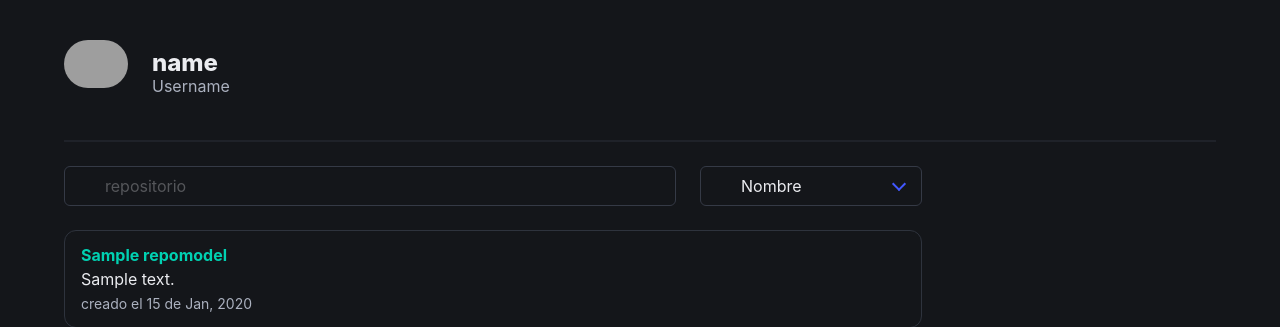
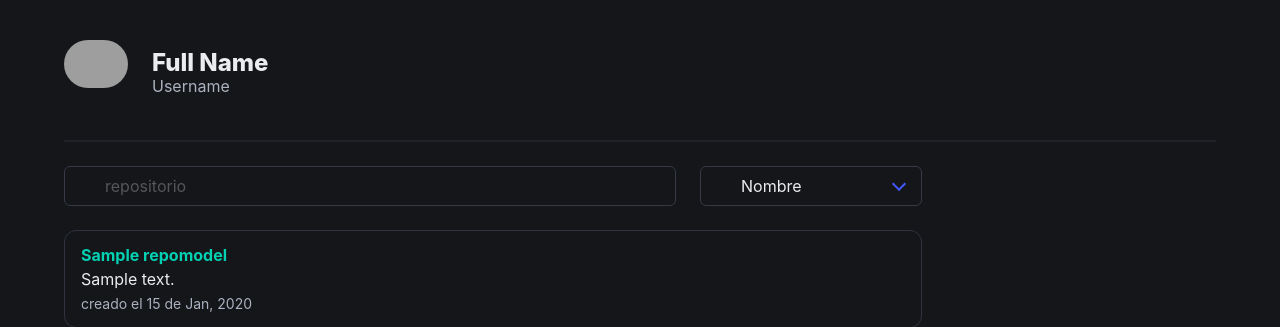
Before and after one commit to EduardoGamboaHernandez/RepoDjango, a Django app: a page that uses server/repository/templates/repository/list-repo.html in a window 1280 px wide. Shown: the part 56-383 px from the top of the page. Run offline with Django 5.2, Linux system fonts and the light colour scheme; tables that the repository leaves empty hold one stand-in row (values such as "Sample post"); grey boxes are pictures that could not be loaded.

Commit message:
design: un poco de diseño cambiado

```diff
--- a/server/repository/templates/repository/list-repo.html
+++ b/server/repository/templates/repository/list-repo.html
@@ -46,7 +46,7 @@
             </figure>
         </div>
         <div class="column">
-            <p class="title is-4">name</p>
+            <p class="title is-4">Full Name</p>
             <p class="subtitle is-6">Username</p>
         </div>
     </div>
```
Also changed, not shown: server/repository/templates/repository/show-repo.html (+10 -6 lines).
